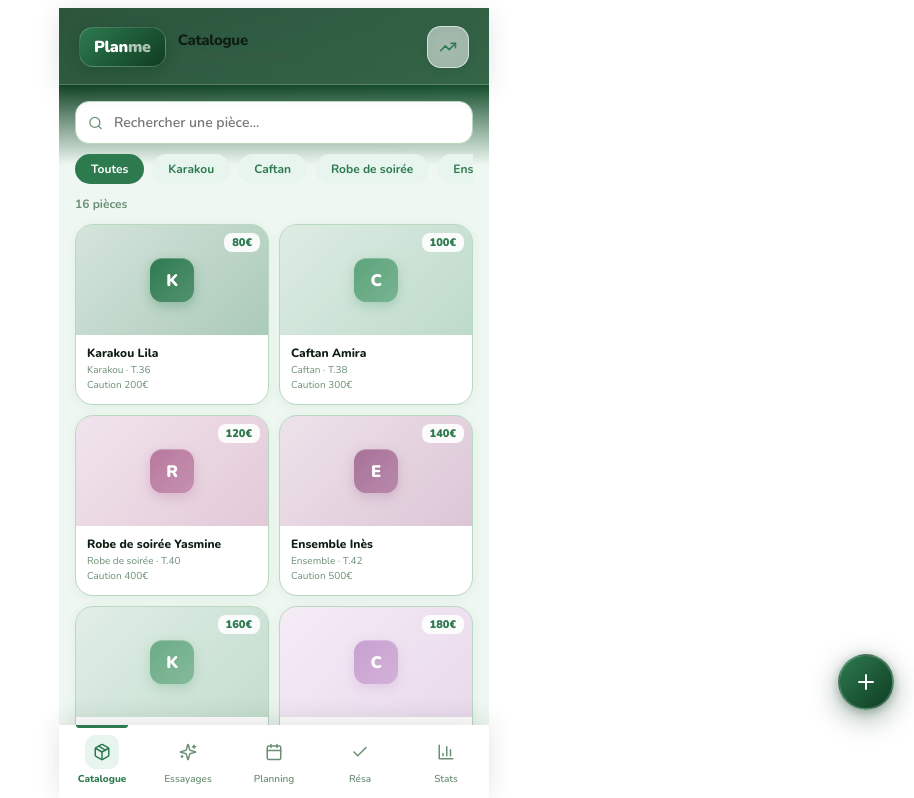
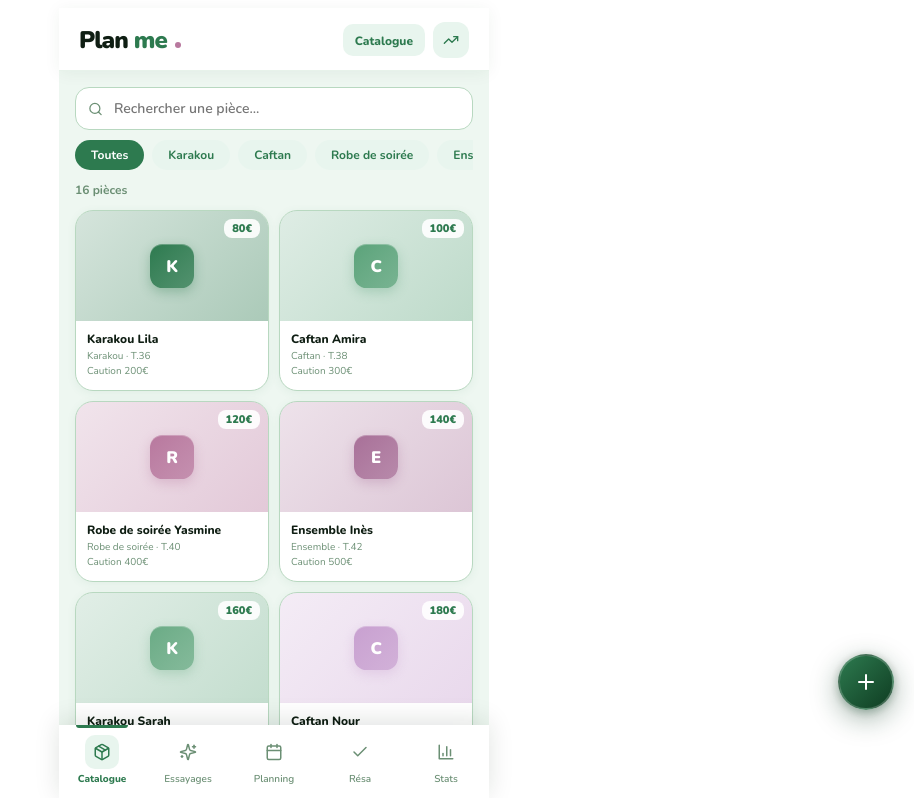
Before and after one commit to PLANME-code/planme, a React (Create React App) app: page / in a window 1280 px wide. Shown: the top 798 px of the page, without its empty margins (366-1280 px from the left). Built offline with nearby package versions, Linux system fonts and the light colour scheme.

Commit message:
Refactor App.js header styles and structure

```diff
--- a/src/App.js
+++ b/src/App.js
@@ -809,26 +809,25 @@ export default function App(){
   const titles={catalogue:"Catalogue",essayages:"Essayages",planning:"Planning",resa:"Réservations",stats:"Statistiques"};
 
   return (
-    <div style={{fontFamily:"'Nunito',sans-serif",background:`linear-gradient(160deg,${T.vert3} 0%,${T.vert2} 18%,${T.fond} 38%,#E8F3EC 100%)`,minHeight:"100vh",maxWidth:430,margin:"0 auto",position:"relative",paddingBottom:80}}>
-      {/* Header Glassmorphism */}
-      <div style={{background:"rgba(255,255,255,0.12)",backdropFilter:"blur(20px)",WebkitBackdropFilter:"blur(20px)",padding:"18px 20px 16px",position:"sticky",top:0,zIndex:100,display:"flex",alignItems:"center",justifyContent:"space-between",borderBottom:"1px solid rgba(255,255,255,0.2)",boxShadow:"0 4px 24px rgba(15,61,34,0.12)"}}>
-        <div style={{display:"flex",alignItems:"center",gap:12}}>
-          {/* Logo pill */}
-          <div style={{background:`linear-gradient(135deg,${T.vert},${T.vert3})`,borderRadius:14,padding:"8px 14px",boxShadow:`0 4px 14px ${T.vert3}55`,border:"1px solid rgba(255,255,255,0.2)"}}>
-            <span style={{fontWeight:900,fontSize:16,color:"#fff",letterSpacing:-0.3}}>Plan<span style={{color:"rgba(255,255,255,0.65)"}}>me</span></span>
+    <div style={{fontFamily:"'Nunito',sans-serif",background:T.fond,minHeight:"100vh",maxWidth:430,margin:"0 auto",position:"relative",paddingBottom:80}}>
+      {/* Header */}
+      <div style={{background:T.blanc,padding:"14px 20px 12px",position:"sticky",top:0,zIndex:100,display:"flex",alignItems:"center",justifyContent:"space-between",borderBottom:`1px solid ${T.vertM}55`,boxShadow:"0 2px 16px rgba(15,62,34,0.06)"}}>
+        <div style={{display:"flex",alignItems:"baseline",gap:6}}>
+          <span style={{fontWeight:900,fontSize:24,color:T.encre,letterSpacing:-1}}>Plan</span>
+          <span style={{fontWeight:900,fontSize:24,color:T.vert,letterSpacing:-1}}>me</span>
+          <span style={{width:6,height:6,borderRadius:"50%",background:T.rose,display:"inline-block",marginLeft:2,marginBottom:4,flexShrink:0}}/>
+        </div>
+        <div style={{display:"flex",alignItems:"center",gap:8}}>
+          <div style={{background:T.vertL,borderRadius:10,padding:"5px 12px"}}>
+            <span style={{fontSize:12,fontWeight:800,color:T.vert}}>{titles[tab]}</span>
           </div>
-          <div>
-            <div style={{fontWeight:800,fontSize:15,color:T.encre,letterSpacing:-0.3}}>{titles[tab]}</div>
-            <div style={{fontSize:10,color:T.gris1,fontWeight:700,letterSpacing:"0.08em",textTransform:"uppercase",marginTop:1}}>Gestion locations</div>
+          <div style={{width:36,height:36,borderRadius:12,background:T.vertL,display:"flex",alignItems:"center",justifyContent:"center"}}>
+            <TrendingUp size={16} color={T.vert}/>
           </div>
-        </div>
-        <div style={{width:40,height:40,borderRadius:14,background:"rgba(255,255,255,0.5)",backdropFilter:"blur(10px)",display:"flex",alignItems:"center",justifyContent:"center",border:`1px solid rgba(255,255,255,0.6)`,boxShadow:"0 2px 8px rgba(15,61,34,0.1)"}}>
-          <TrendingUp size={18} color={T.vert}/>
         </div>
       </div>
 
-      {/* Zone contenu — fond clair */}
-      <div style={{paddingTop:16,background:`linear-gradient(180deg,transparent 0%,${T.fond} 80px)`,minHeight:"calc(100vh - 70px)"}}>
+      <div style={{paddingTop:16}}>
         {tab==="catalogue"&&<Catalogue cat={cat} setCat={setCat}/>}
         {tab==="essayages"&&<Essayages ess={ess} setEss={setEss} cat={cat} cli={cli} setCli={setCli}/>}
         {tab==="planning"&&<Planning res={res} cat={cat} cli={cli}/>}
```
